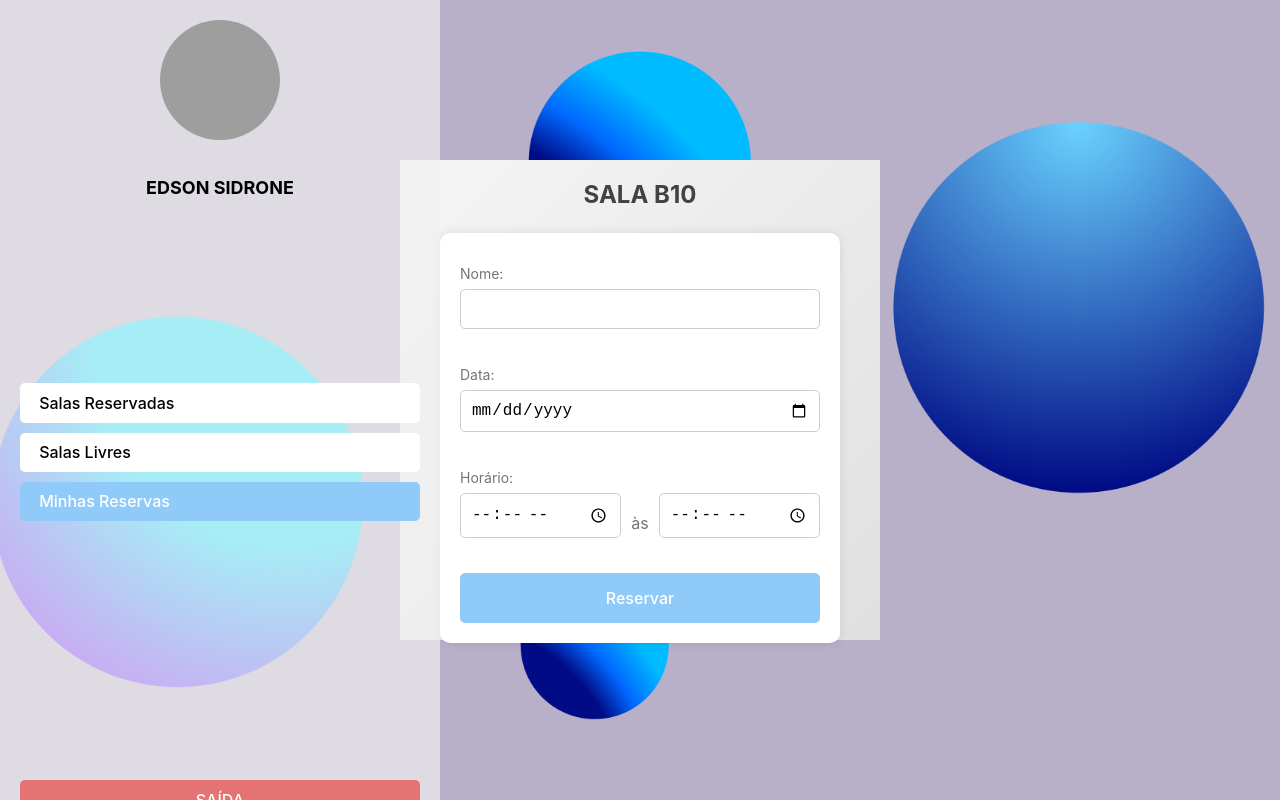
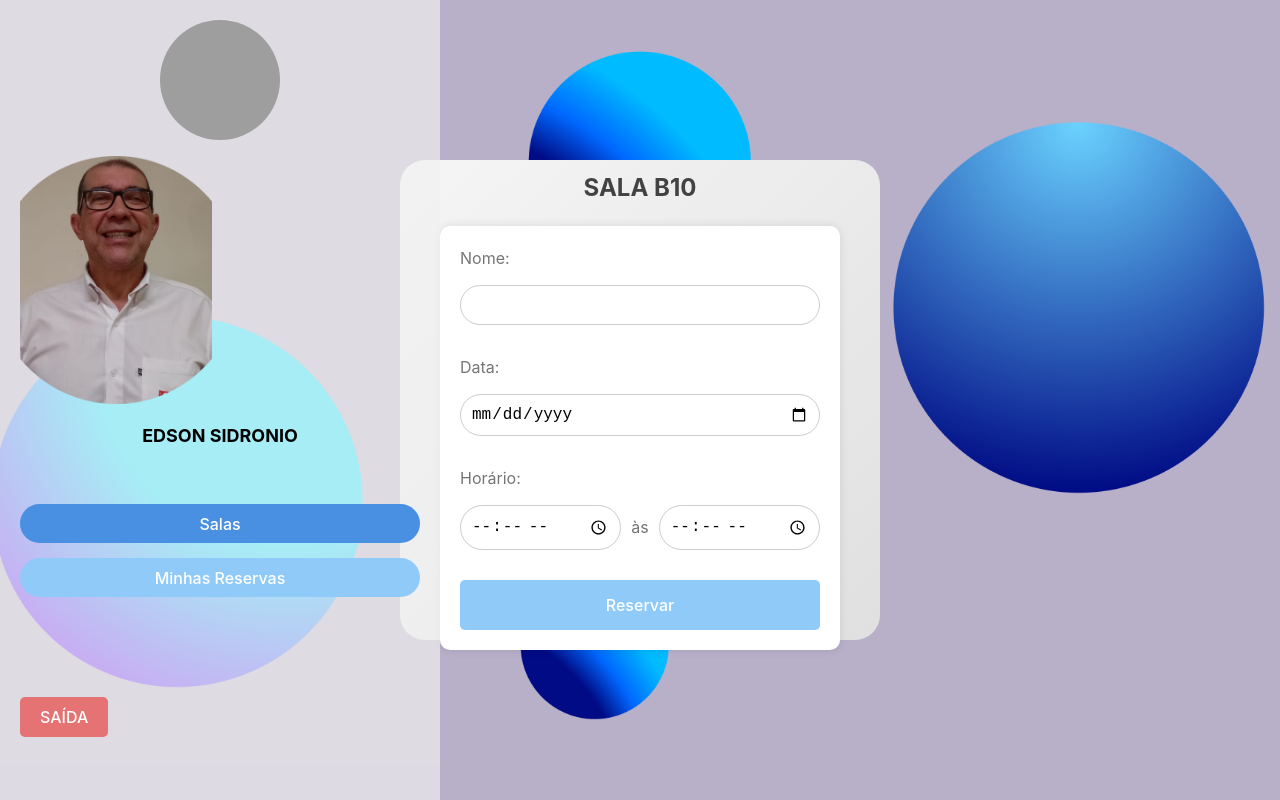
Before and after one commit to Laisadograu06/Fechadura, a React (Vite) app: page /reservas in a window 1280 px wide. Built offline with nearby package versions, Linux system fonts and the light colour scheme; grey boxes are pictures that could not be loaded.

Commit message:
...............

```diff
--- a/Pages/EsqueciPage/EsqueciPage.css
+++ b/Pages/EsqueciPage/EsqueciPage.css
@@ -1,4 +1,3 @@
-
 .fundo {
     background-image: url('../../src/assets/image/fundo.png');
     background-size: cover;
@@ -7,31 +6,29 @@
     justify-content: center;
     align-items: center;
     height: 100vh;
-    width : 100vw;
-
+    width: 100vw;
 }
 
-.esqueci-container {
+.esqueci-container-login {
     display: flex;
     flex-direction: row;
-    background-color: #ffffff5b;
-    border-radius: 10px;
+    background-color: rgba(255, 255, 255, 0.3);
+    border-radius: 20px;
     box-shadow: 0 4px 8px rgba(0, 0, 0, 0.1);
-    width: 600px;
-    border-radius: 20px;
+    width: 800px;
     height: 500px;
 }
 
 .esquerda-esqueci {
     flex: 1;
-    background-color: #4a91e29e;
-    color: #fff;
+    background-color: rgba(255, 255, 255, 0.5);
+    color: #000;
     display: flex;
     flex-direction: column;
     justify-content: center;
     text-align: center;
+    padding: 20px;
     border-radius: 20px 0 0 20px;
-
 }
 
 .direita-esqueci {
@@ -40,36 +37,49 @@
     display: flex;
     flex-direction: column;
     justify-content: center;
-    background-color: #3579bd00;
-;
-
+    background-color: rgba(150, 100, 255, 0.1);
+    backdrop-filter: blur(15px);
+    border-radius: 0 20px 20px 0;
+    box-shadow: 0 4px 8px rgba(0, 0, 0, 0.1);
+    border-right: 1px solid rgba(150, 100, 255, 0.2);
 }
 
-label {
-    margin-top: 10px;
-    margin-bottom: 5px;
-    font-size: 14px;
-}
-
-input {
+.input-esqueci {
+        width: 100%;
         padding: 10px;
-    margin-bottom: 15px;
-    border-radius: 5px;
+        margin: 10px 0;
         border: 1px solid #ccc;
-    width: 100%;
+        border-radius: 25px;
+        font-size: 16px;
+        box-sizing: border-box;
       }
 
 .button-esqueci {
     padding: 10px;
-    background-color: #4A90E2;
+    background: linear-gradient(90deg, #12E7F5, #7529F8);
     color: #fff;
     border: none;
-    border-radius: 5px;
+    border-radius: 25px;
     cursor: pointer;
     width: 100%;
     font-size: 16px;
+
 }
 
-button-esqueci:hover {
+.data-semana {
+    font-size: 25px;
+    margin-bottom: 0;
+}
+
+.data {
+    font-size: 12px;
+    margin-top: 5px;
+}
+
+.hora {
+    font-size: 30px;
+}
+
+.botao-login:hover {
     background-color: #357ABD;
 }
--- a/Pages/EsqueciPage/EsqueciPage.jsx
+++ b/Pages/EsqueciPage/EsqueciPage.jsx
@@ -10,9 +10,9 @@ const EsqueciPage = () => {
 
     return (
         <div className="fundo">
-            <div className="esqueci-container">
+            <div className="esqueci-container-login">
                 <div className="esquerda-esqueci">
-                    <h2>Recuperar Senha</h2>
+                    <h2 className="bem-vindo">Recuperar Senha</h2>
                     <p>Informe seu e-mail para redefinir sua senha.</p>
                 </div>
                 <div className="direita-esqueci">
--- a/Pages/LoginPage/LoginPage.css
+++ b/Pages/LoginPage/LoginPage.css
@@ -45,14 +45,14 @@
 }
 
 .input-login {
-    padding: 10px;
-    margin-bottom: 15px;
-    border-radius: 20px;
-    border: 1px solid #ccc;
-    width: 300px;
-    font-size: 14px;
-    height: 25px;
-}
+        width: 100%;
+        padding: 10px;
+        margin: 10px 0;
+        border: 1px solid #ccc;
+        border-radius: 25px;
+        font-size: 16px;
+        box-sizing: border-box;
+      }
 
 .botao-login {
     padding: 10px;
--- a/Pages/ReservasPage/ReservasPage.css
+++ b/Pages/ReservasPage/ReservasPage.css
@@ -1,6 +1,5 @@
-/* Estilos gerais */
+
 body {
-
     background-image: url('../../src/assets/image/fundo.png');
     background-size: cover;
     background-position: center;
@@ -19,6 +18,7 @@ body {
   background: linear-gradient(135deg, #f5f5f5, #e0e0e0);
   align-items: center;
   justify-content: center;
+  border-radius: 25px;
 }
 
 
@@ -31,8 +31,7 @@ body {
     top: 0;
     height: 100%;
     color: black;
-    display: grid;
-    justify-content: center;
+
 }
 
 .profile-section {
@@ -58,16 +57,13 @@ body {
 }
 
 .menu-btn {
-
+  background-color: #4A90E2;
+  color: #fff;
+  border: none;
+  border-radius: 20px;
   width: 100%;
-  background-color: #fff;
-  border: none;
-  margin-bottom: 10px;
-  text-align: left;
   font-size: 16px;
-  cursor: pointer;
-  border-radius: 5px;
-  transition: background-color 0.3s;
+  margin-top: 15px;
 }
 
 .menu-btn.active {
@@ -87,13 +83,14 @@ body {
   border: none;
   border-radius: 5px;
   cursor: pointer;
+  margin-top: 100px;
 }
 
 .logout-btn:hover {
   background-color: #ef5350;
 }
 
-/* Main content */
+
 .main-content {
   width: 75%;
   padding: 40px;
@@ -101,6 +98,7 @@ body {
   flex-direction: column;
   justify-content: center;
   align-items: center;
+  border-radius: 25px;
 }
 
 .room-title {
@@ -128,14 +126,13 @@ label {
   color: #757575;
 }
 
-input[type="text"],
-input[type="date"],
-input[type="time"] {
+input {
   width: 100%;
   padding: 10px;
+  margin: 10px 0;
+  border: 1px solid #ccc;
+  border-radius: 25px;
   font-size: 16px;
-  border: 1px solid #ccc;
-  border-radius: 5px;
   box-sizing: border-box;
 }
 
@@ -168,3 +165,10 @@ input[type="time"] {
 .btn-reservar:hover {
   background-color: #42a5f5;
 }
+.foto{
+    background-image: url('../../src/assets/image/foto.png');
+    background-size: cover;
+    height: 31vh;
+    width: 15vw;
+    background-position: center;
+}
--- a/Pages/ReservasPage/ReservasPage.jsx
+++ b/Pages/ReservasPage/ReservasPage.jsx
@@ -30,11 +30,11 @@ const ReservasPage = () => {
             alt="Edson Sidrone"
             className="profile-img"
           />
-          <h3 className="profile-name">EDSON SIDRONE</h3>
+          <div className="foto"></div>
+          <h3 className="profile-name">EDSON SIDRONIO</h3>
         </div>
         <div className="menu">
-          <button className="menu-btn">Salas Reservadas</button>
-          <button className="menu-btn">Salas Livres</button>
+          <button className="menu-btn">Salas</button>
           <button className="menu-btn active">Minhas Reservas</button>
         </div>
         <button className="logout-btn">SAÍDA</button>
--- a/Pages/TodasPage/TodasPage.css
+++ b/Pages/TodasPage/TodasPage.css
@@ -16,7 +16,6 @@
     top: 0;
     height: 100%;
     color: black;
-    display: grid;
     justify-content: center;
 }
 
```
Lines whose indentation alone changed are shown as unchanged.
